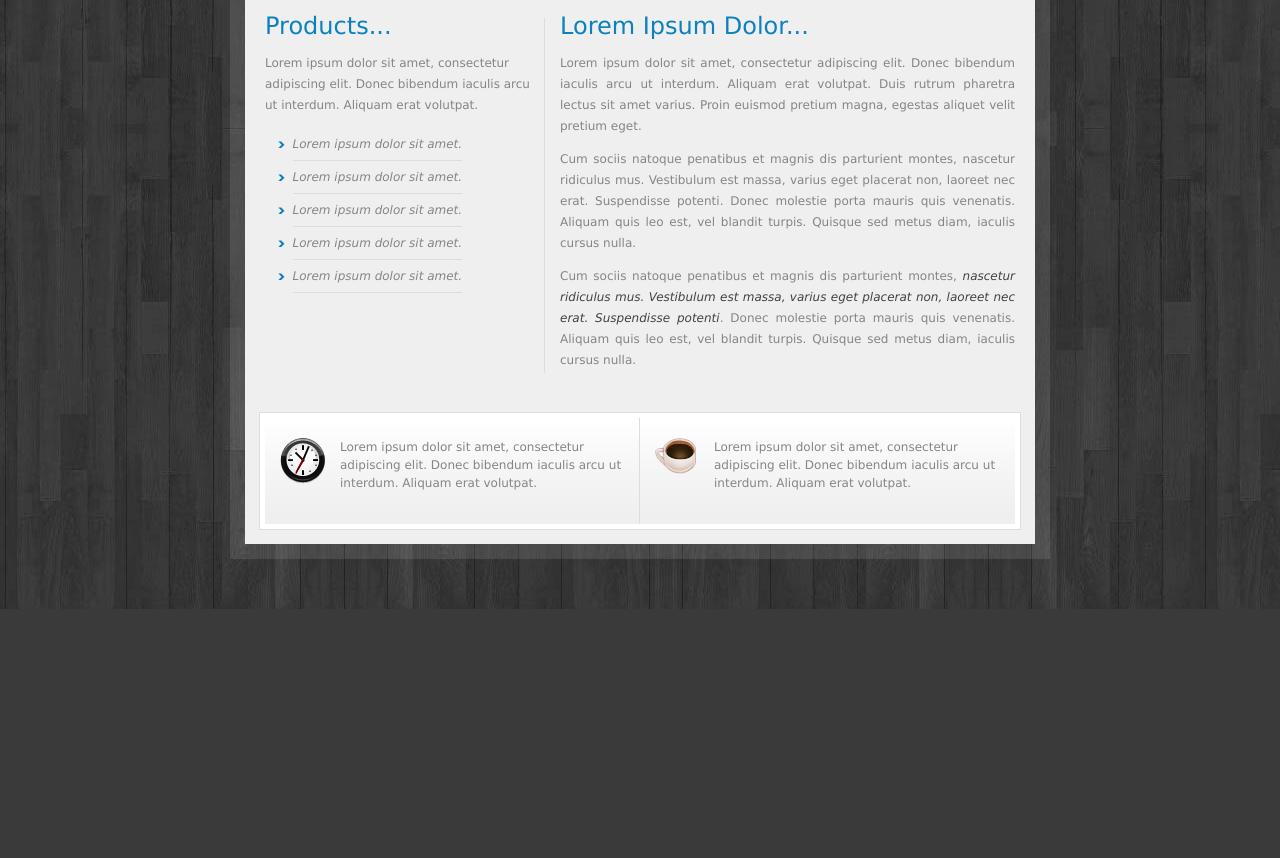
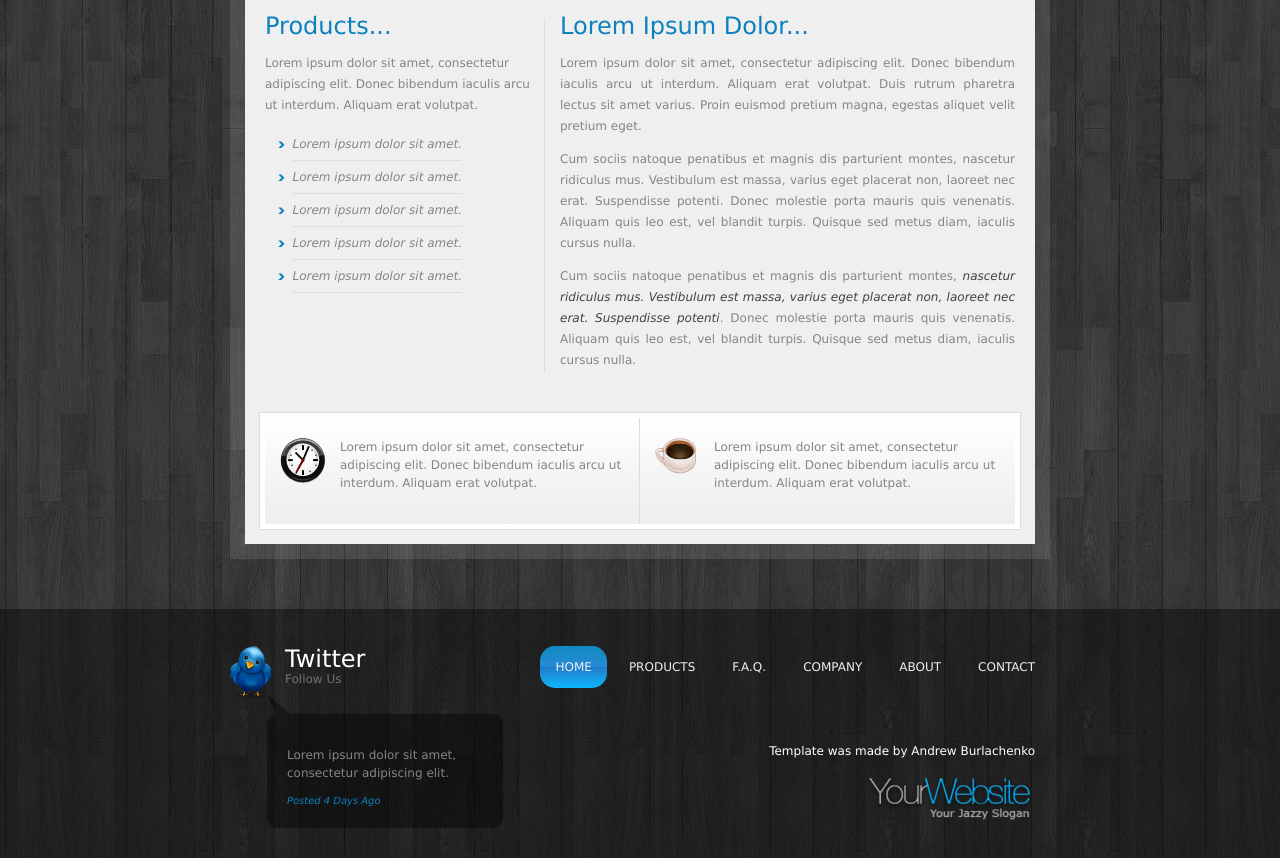
Before and after one commit to Burla4enko/Simple-template, a website: page index.html in a window 1280 px wide. Shown: the part 362-1220 px from the top of the page. Before the commit the page ends 971 px from the top, so only its background shows below. Drawn offline with Linux system fonts and the light colour scheme.

Commit message:
Added Footer

```diff
--- a/assets/scss/_common.scss
+++ b/assets/scss/_common.scss
@@ -8,7 +8,6 @@ html {
 }
 
 body {
-  overflow-y: scroll;
   display: flex;
   flex-direction: column;
   background: url(../img/background.jpg);
--- a/assets/scss/_footer.scss
+++ b/assets/scss/_footer.scss
@@ -0,0 +1,118 @@
+.footer {
+  display: flex;
+  width: 100%;
+  background-color: rgba(#000000, 0.4);
+  justify-content: center;
+
+  &-left {
+    @media (max-width: $large) and (min-width: $small + 1) {
+        flex: 0 0 60%;
+    }
+
+    @media (max-width: $small) {
+        flex: 1 0 100%;
+    }
+  }
+
+  &-right {
+    @media (max-width: $large) and (min-width: $small + 1) {
+        flex: 0 0 40%;
+    }
+
+    @media (max-width: $small) {
+        flex: 1 0 100%;
+    }
+  }
+
+  &-logo {
+    margin: $gutter;
+
+    @media (min-width: $small + 1) {
+      text-align: right;
+    }
+
+    @media (max-width: $small) {
+      text-align: center;
+    }
+  }
+
+  .wrapper {
+    display: flex;
+    margin-top: 37px;
+  }
+}
+
+.twitter {
+  display: flex;
+  flex-wrap: wrap;
+
+  &__image {
+    flex: 0 0 55px;
+  }
+
+  &__description {
+    flex: 1 0 100px;
+
+    &-title {
+      display: block;
+      font-size: 2rem;
+      color: #ffffff;
+    }
+
+    &-slogan {
+      color: #727272;
+    }
+  }
+
+  &__post {
+    position: relative;
+    flex: 1 0 calc(100% - 67px);
+    padding: $gutter + 5;
+    background-color: rgba(#000000, 0.4);
+    border-radius: 10px;
+
+    &::before {
+      position: absolute;
+      content: url(../img/twitter-speech-bubble.png);
+      left: 0;
+      top: -19px;
+    }
+
+    @media (min-width: $xsmall + 1) {
+      margin: 12px 30px 30px 37px;
+    }
+
+    @media (max-width: $xsmall) {
+      margin: 12px 0 30px 37px;
+    }
+
+    &-text {
+      line-height: 18px;
+    }
+
+    &-date {
+      color: $accent-color;
+      font-size: 0.83rem;
+      font-style: italic;
+    }
+  }
+}
+
+.copyright {
+  color: #ffffff;
+
+  @media (min-width: $large + 1) {
+    margin: 57px $gutter $gutter $gutter;
+    text-align: right;
+  }
+
+  @media (max-width: $large) and (min-width: $small + 1) {
+    margin: $gutter * 5 $gutter $gutter $gutter;
+    text-align: right;
+  }
+
+  @media (max-width: $small) {
+    margin: $gutter * 2 $gutter $gutter $gutter;
+    text-align: center;
+  }
+}
--- a/index.html
+++ b/index.html
@@ -132,7 +132,56 @@
     </div>
   </div>
 
-  <footer class="footer"></footer>
+  <footer class="footer">
+    <div class="wrapper">
+      <div class="footer-left twitter">
+        <div class="twitter__image">
+          <img src="assets/img/twitter-icon.png" alt="TwitterLogo">
+        </div>
+        <div class="twitter__description">
+          <span class="twitter__description-title">Twitter</span>
+          <span class="twitter__description-slogan">Follow Us</span>
+        </div>
+        <div class="twitter__post">
+          <p class="twitter__post-text">Lorem ipsum dolor sit amet, consectetur adipiscing elit.</p>
+          <span class="twitter__post-date">Posted 4 Days Ago</span>
+        </div>
+      </div>
+
+      <div class="footer-right">
+        <nav class="menu">
+          <ul class="menu__list">
+            <li class="menu__list-item active">
+              <a href="#">Home</a>
+            </li>
+            <li class="menu__list-item">
+              <a href="#">Products</a>
+            </li>
+            <li class="menu__list-item">
+              <a href="#">F.A.Q.</a>
+            </li>
+            <li class="menu__list-item">
+              <a href="#">Company</a>
+            </li>
+            <li class="menu__list-item">
+              <a href="#">About</a>
+            </li>
+            <li class="menu__list-item">
+              <a href="#">Contact</a>
+            </li>
+          </ul>
+        </nav>
+
+        <div class="copyright">Template was made by Andrew Burlachenko</div>
+
+        <div class="footer-logo">
+          <a href="#">
+            <img src="assets/img/logo.png" alt="Ваш логотип">
+          </a>
+        </div>
+      </div>
+    </div>
+  </footer>
 
   <script src="libs/jquery/dist/jquery.min.js"></script>
   <script src="assets/js/main.min.js"></script>
```
Also changed, not shown: assets/css/style.css, assets/css/style.min.css.
